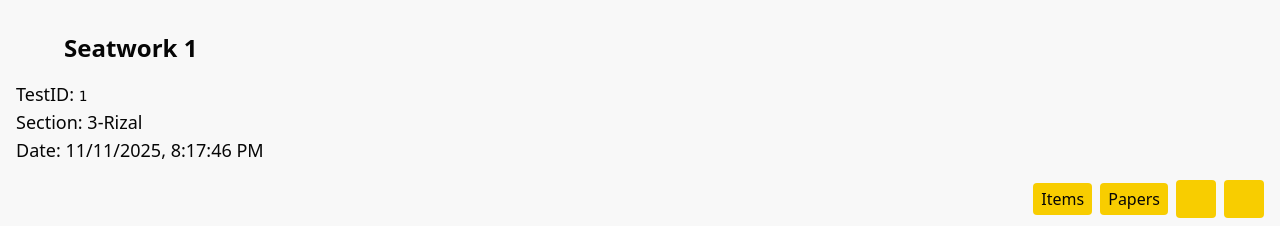
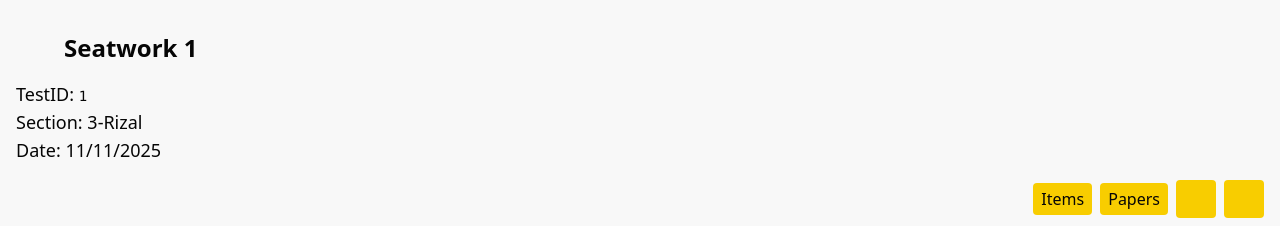
Before and after one commit to JoseTomanan/S3LAB-ai-grading, a SvelteKit app in the folder app/frontend/: page /1/items in a window 1280 px wide. Shown: the top 226 px of the page. Built offline with nearby package versions, Linux system fonts and the light colour scheme; no server answers; some icons are missing.

Commit message:
fix: minor

```diff
--- a/app/frontend/src/routes/[test_id]/+layout.svelte
+++ b/app/frontend/src/routes/[test_id]/+layout.svelte
@@ -79,7 +79,7 @@
 				<span class="font-mono text-sm">{ activeTestInstance.test_id }</span>
 			</h3>
 			<h3>Section: { activeTestInstance.section }</h3>
-			<h3>Date: { new Date(activeTestInstance.date).toLocaleString() }</h3>
+			<h3>Date: { new Date(activeTestInstance.date).toLocaleDateString() }</h3>
 		</div>
 		<span id="thisOne" class="flex items-center gap-2 justify-end">
 			<a class="button-primary" href={`/${data.test_id}/items`}>
```
